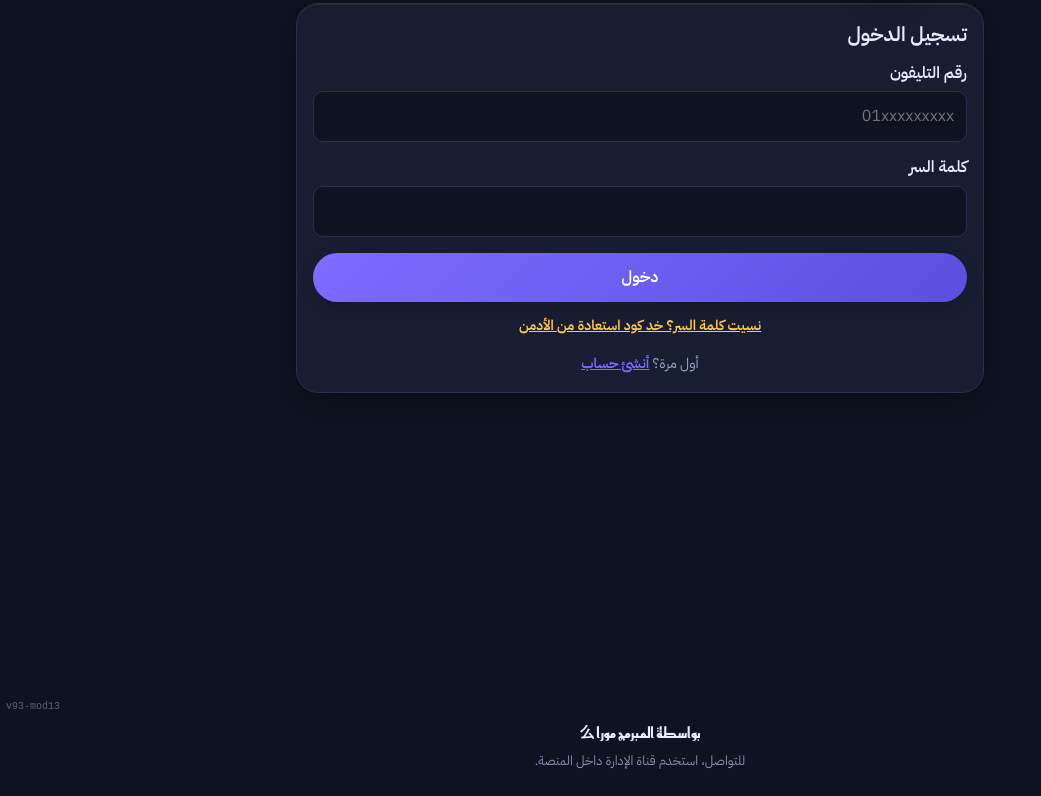
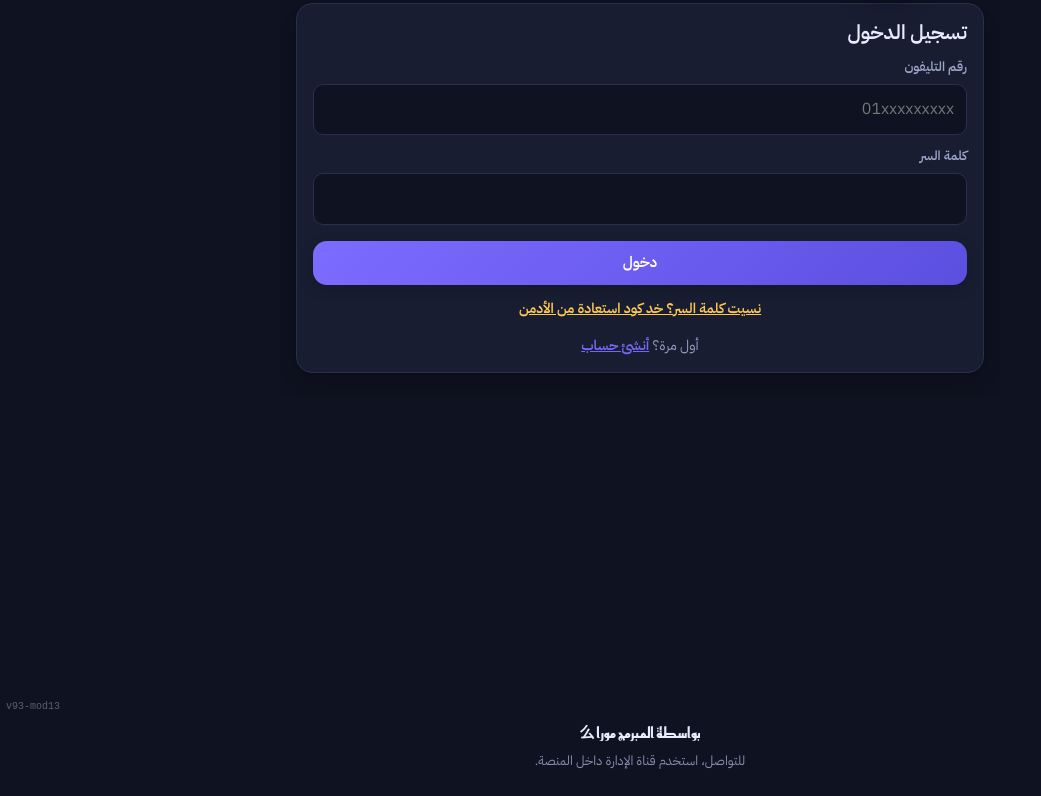
Before and after one commit to phdgxt4-coder/crispy-bassoon, a plain HTML site: page index.html in a window 1280 px wide. Shown: the part 86-882 px from the top of the page, without its empty margins (0-1041 px from the left). Drawn offline with Linux system fonts and the light colour scheme; no server answers.

Commit message:
Point CSS and JS to root files that already exist

```diff
--- a/index.html
+++ b/index.html
@@ -22,14 +22,14 @@
 <link rel="preconnect" href="https://fonts.googleapis.com">
 <link rel="preconnect" href="https://fonts.gstatic.com" crossorigin>
 <link rel="preload" as="style" href="https://fonts.googleapis.com/css2?family=IBM+Plex+Sans+Arabic:wght@400;500;600&family=Reem+Kufi:wght@600;700&display=swap" onload="this.onload=null;this.rel='stylesheet'"><noscript><link href="https://fonts.googleapis.com/css2?family=IBM+Plex+Sans+Arabic:wght@400;500;600&family=Reem+Kufi:wght@600;700&display=swap" rel="stylesheet"></noscript>
-<link rel="stylesheet" href="css/main.css">
-<link rel="stylesheet" href="css/exams.css">
-<link rel="stylesheet" href="css/games.css">
-<link rel="stylesheet" href="css/chat.css">
-<link rel="stylesheet" href="css/life.css">
-<link rel="stylesheet" href="css/admin.css">
-<link rel="stylesheet" href="css/responsive.css">
-<link rel="stylesheet" href="css/lite.css">
+<link rel="stylesheet" href="main.css">
+<link rel="stylesheet" href="exams.css">
+<link rel="stylesheet" href="games.css">
+<link rel="stylesheet" href="chat.css">
+<link rel="stylesheet" href="life.css">
+<link rel="stylesheet" href="admin.css">
+<link rel="stylesheet" href="responsive.css">
+<link rel="stylesheet" href="lite.css">
 </head>
 <body>
 <div class="bgfx"><i></i><i></i></div>
```
